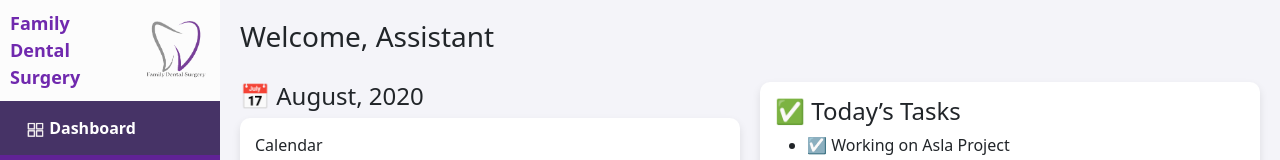
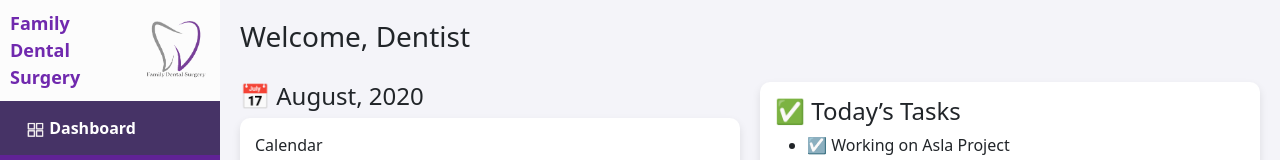
Before and after one commit to Kevi28JM/dental-management-system1, a Next.js app in the folder frontend/: page /DentistDashboard in a window 1280 px wide. Shown: the top 160 px of the page. Built offline with nearby package versions, Linux system fonts and the light colour scheme.

Commit message:
update DentistDashboard

```diff
--- a/frontend/src/app/DentistDashboard/page.js
+++ b/frontend/src/app/DentistDashboard/page.js
@@ -24,7 +24,7 @@ import { usePathname } from "next/navigation"; // Detects current page
 
             <main className="main-content">
               <header className="dashboard-header">
-                <h3>Welcome, Assistant</h3>
+                <h3>Welcome, Dentist</h3>
 
               </header>
 
```
